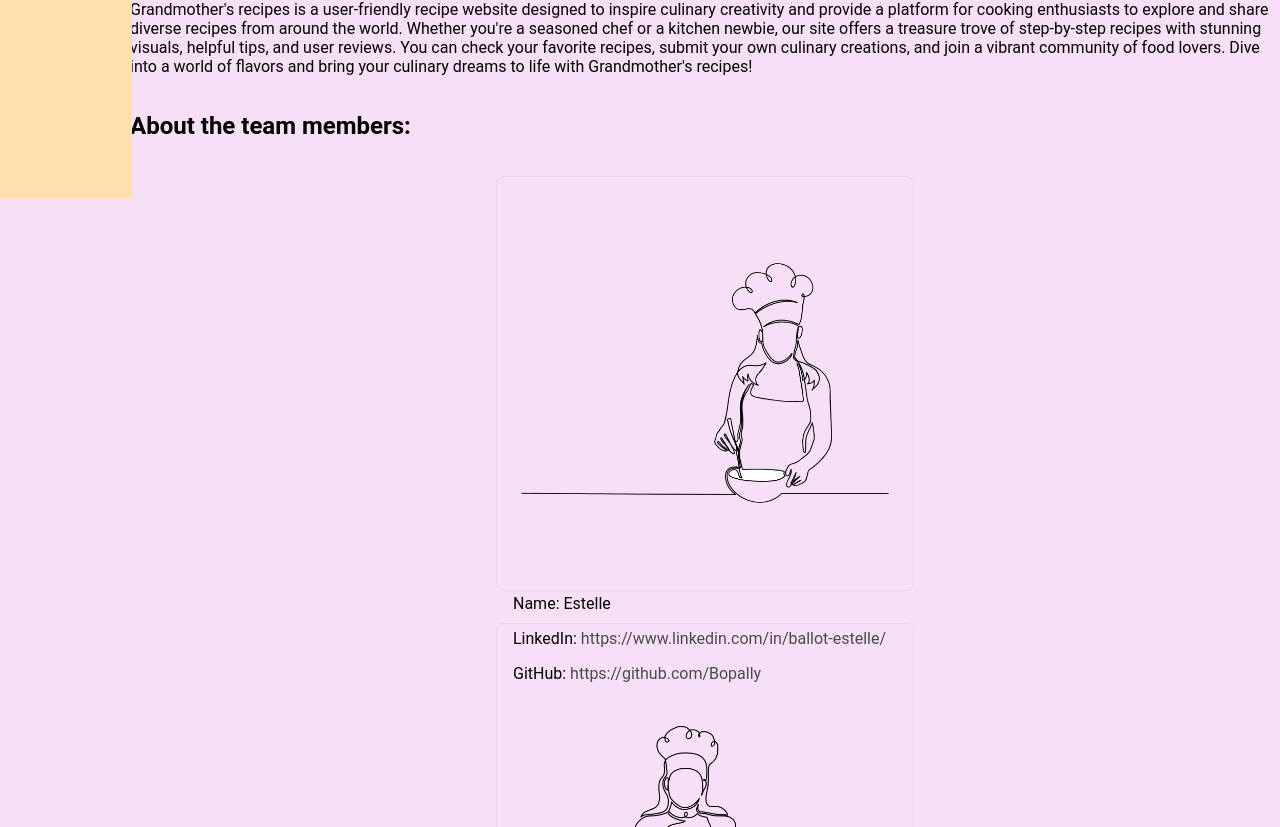
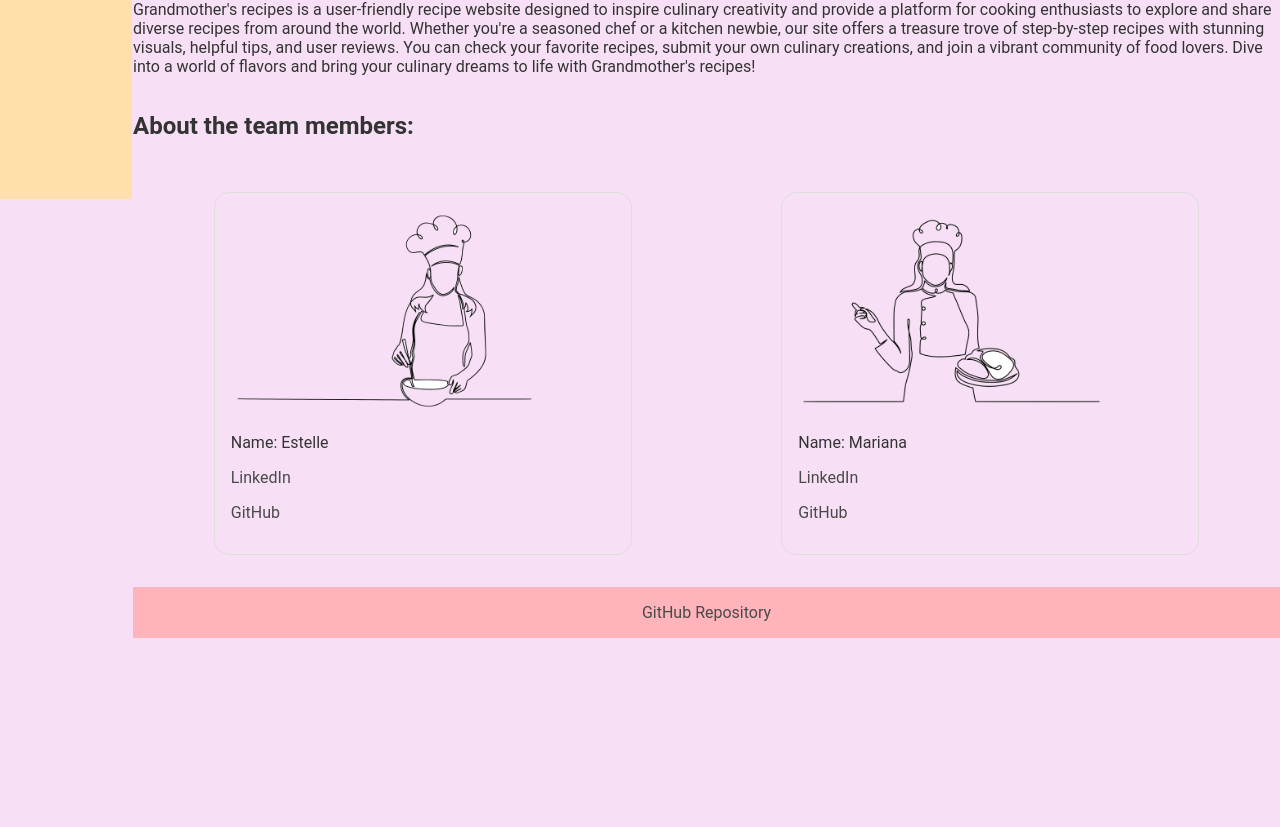
Before and after one commit to Bopally/React-Recipe-app, a React (Vite) app: page /AboutPage in a window 1280 px wide. Shown: the part 633-1460 px from the top of the page. After the commit the page ends 1271 px from the top, so only its background shows below. Built offline with nearby package versions, Linux system fonts and the light colour scheme.

Commit message:
Improve style about our About page and solved bug with the images

```diff
--- a/src/App.css
+++ b/src/App.css
@@ -5,6 +5,7 @@ body {
   flex-direction: column;
   margin: 0;
   background-color: #f7e0f5;
+  color: #333333;
 }
 
 /* NavBar Styles */
@@ -45,7 +46,7 @@ body {
   flex-grow: 1;
   display: flex;
   flex-direction: column;
-  margin-left: 130px;
+  margin-left: 133px;
   min-height: 100vh;
 }
 
@@ -78,8 +79,6 @@ body {
   width: 100%;
   height: 40%;
   object-fit: cover;
-  /* margin-right: 1em;
-  border-radius: 8px; */
 }
 
 .App .Main .Content:hover {
@@ -89,7 +88,6 @@ body {
   display: flex;
   align-items: center;
   flex-direction: column;
-  /* flex-grow: 1; */
 }
 
 .App .LowCalories {
@@ -190,23 +188,26 @@ footer {
 }
 
 .team-members {
-  display: inline-flex;
+  display: flex;
+  gap: 20px;
+  padding: 1rem;
 }
 
 .team-member-box {
-  flex-direction: column;
+  display: flex;
+  align-items: center;
+  flex-direction: row;
   margin: 1rem auto;
   padding: 1rem;
   width: 30vw;
   border: 1px solid #ddd;
-  border-radius: 8px;
   background-color: transparent;
   display: inline-block;
+  border-radius: 15px;
 }
 
 .team-member-box img {
-  width: 100%;
-  height: 100%;
-  object-fit: contain;
   background-color: transparent;
+  width: 80%;
+  height: auto;
 }
--- a/src/components/AboutPage.jsx
+++ b/src/components/AboutPage.jsx
@@ -32,24 +32,26 @@ const AboutPage = () => {
       </p>
 
       <h2>About the team members:</h2>
+      <div className="team-members">
+        {" "}
+        {/* Wrap team member boxes in this container */}
         {users.map((user) => (
           <div key={user.id} className="team-member-box">
             <img src={user.image} alt={`${user.name}'s profile`} />
             <p>Name: {user.name}</p>
             <p>
-            LinkedIn:{" "}
-            <a href={user.linkedIn} target="_blank" rel="xxxr">
-              {user.linkedIn}
+              <a href={user.linkedIn} target="_blank" rel="noopener noreferrer">
+                LinkedIn
               </a>
             </p>
             <p>
-            GitHub:{" "}
-            <a href={user.github} target="_blank" rel="xxx">
-              {user.github}
+              <a href={user.github} target="_blank" rel="noopener noreferrer">
+                GitHub
               </a>
             </p>
           </div>
         ))}
+      </div>
     </>
   );
 };
```
Also changed, not shown: images/cookie-win copie.png (deleted). Lines whose indentation alone changed are shown as unchanged.
